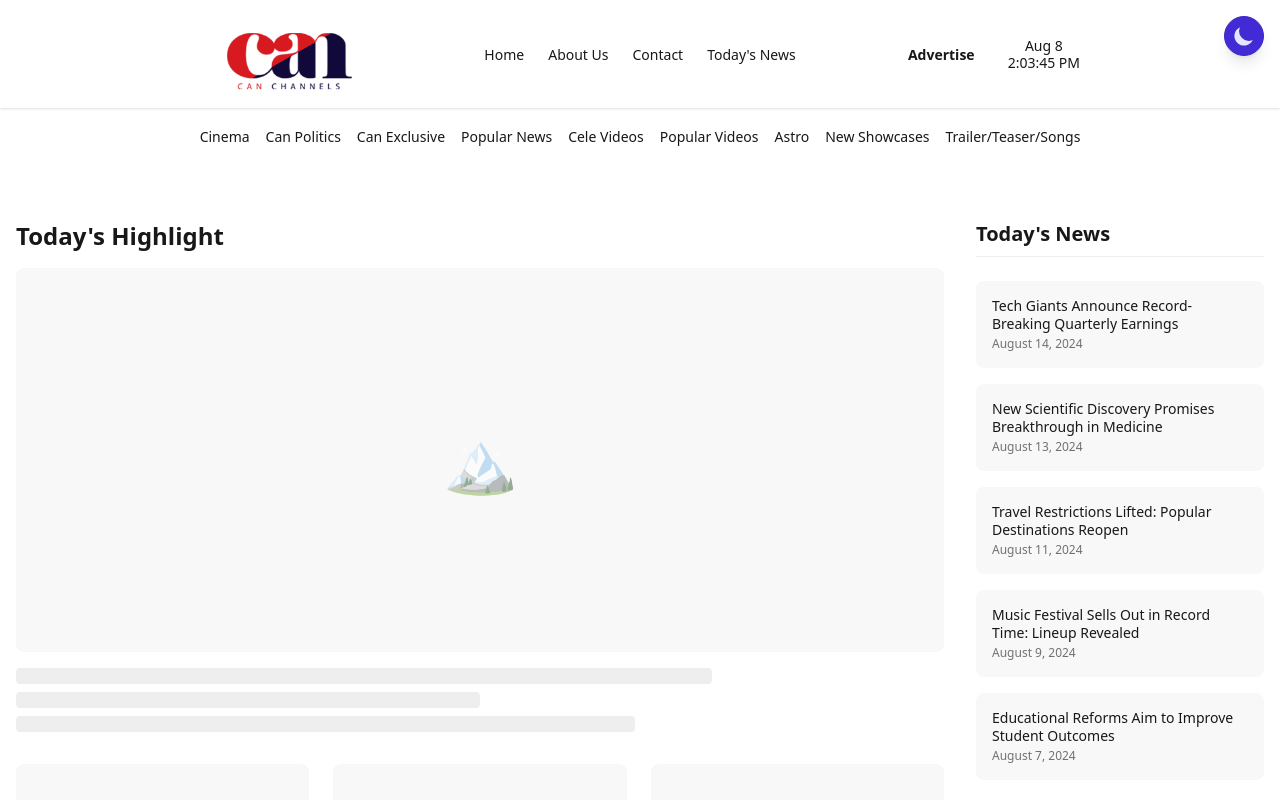
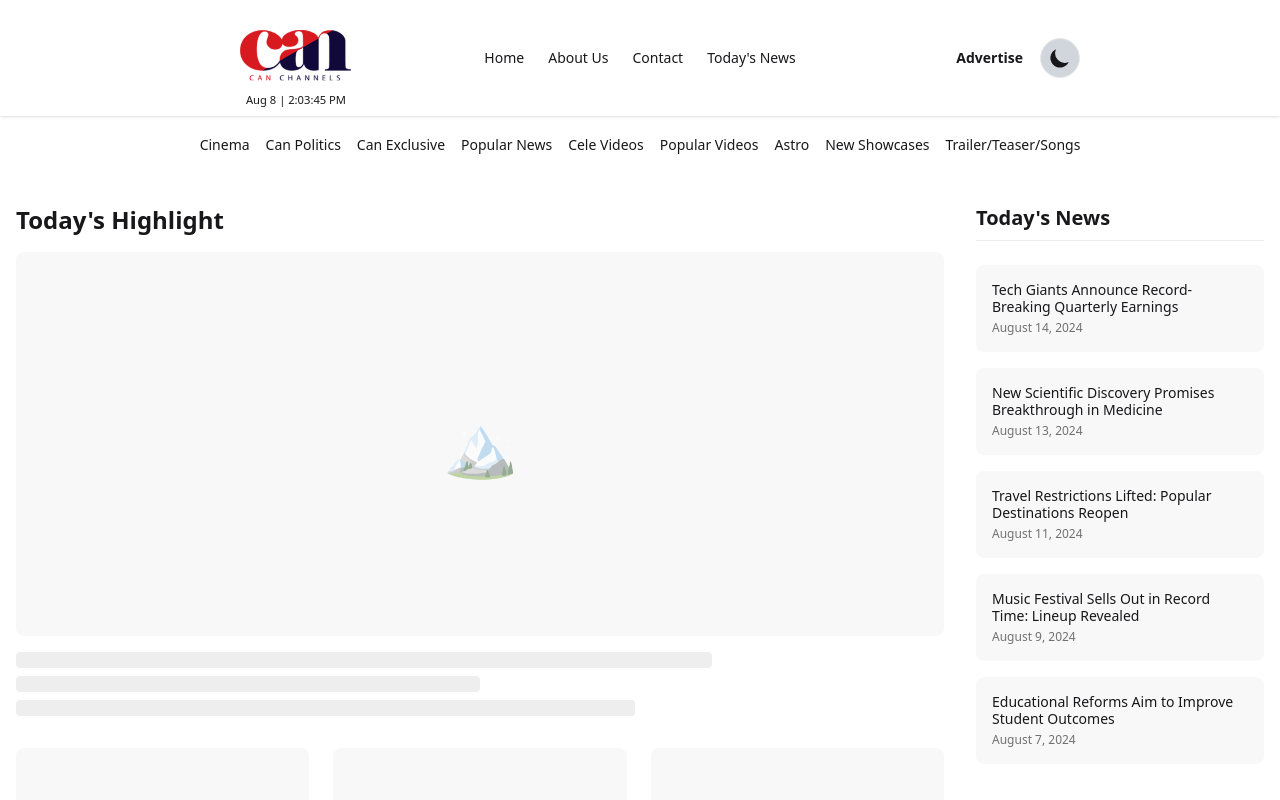
Before and after one commit to Ryphtech/canchannels, a React (Vite) app: page / in a window 1280 px wide. Shown: the top 800 px of the page. Built offline with nearby package versions, Linux system fonts and the light colour scheme.

Commit message:
updated theme position and header

```diff
--- a/src/components/Header/Header.jsx
+++ b/src/components/Header/Header.jsx
@@ -21,6 +21,25 @@ const Header = () => {
 
   // Format time as HH:MM:SS AM/PM
   const formattedTime = currentDateTime.toLocaleTimeString();
+
+  const [theme, setTheme] = useState('light')
+
+    // Check for saved theme preference or default to light mode
+    useEffect(() => {
+      const savedTheme = localStorage.getItem('theme') || 'light'
+      setTheme(savedTheme)
+      // Apply theme to document element
+      document.documentElement.setAttribute('data-theme', savedTheme)
+    }, [])
+
+  // Toggle theme function
+  const toggleTheme = () => {
+    const newTheme = theme === 'light' ? 'dark' : 'light'
+    setTheme(newTheme)
+    // Apply theme to document element
+    document.documentElement.setAttribute('data-theme', newTheme)
+    localStorage.setItem('theme', newTheme)
+  }
   return (
     <div>
       <div className="navbar bg-base-100 shadow-sm md:px-20 lg:px-50">
@@ -62,7 +81,10 @@ const Header = () => {
             </ul>
           </div>
           <div>
-          <img src={logo_small} className="w-35 md:w-45 rounded bg-transparent dark:bg-white " alt="logo" />
+          <div className="ml-4 text-center text-sm leading-tight">
+          <img src={logo_small} className="w-35 md:w-40 rounded bg-transparent" alt="logo" />
+            <div><small>{formattedDate} | {formattedTime}</small></div>
+          </div>
           {/* <a className="btn btn-ghost text-xl">Can Channels</a> */}
           </div>
         </div>
@@ -84,10 +106,21 @@ const Header = () => {
         </div>
         <div className="navbar-end">
           <a className="btn btn-ghost">Advertise</a>
-          <div className="ml-4 text-center text-sm leading-tight">
-            <div>{formattedDate}</div>
-            <div>{formattedTime}</div>
-          </div>
+          <button
+          onClick={toggleTheme}
+          className="btn btn-circle bg-gray-300"
+          aria-label="Toggle theme"
+        >
+          {theme === 'dark' ? (
+            <svg className="w-6 h-6 text-black" fill="currentColor" viewBox="0 0 20 20">
+              <path fillRule="evenodd" d="M10 2a1 1 0 011 1v1a1 1 0 11-2 0V3a1 1 0 011-1zm4 8a4 4 0 11-8 0 4 4 0 018 0zm-.464 4.95l.707.707a1 1 0 001.414-1.414l-.707-.707a1 1 0 00-1.414 1.414zm2.12-10.607a1 1 0 010 1.414l-.706.707a1 1 0 11-1.414-1.414l.707-.707a1 1 0 011.414 0zM17 11a1 1 0 100-2h-1a1 1 0 100 2h1zm-7 4a1 1 0 011 1v1a1 1 0 11-2 0v-1a1 1 0 011-1zM5.05 6.464A1 1 0 106.465 5.05l-.708-.707a1 1 0 00-1.414 1.414l.707.707zm1.414 8.486l-.707.707a1 1 0 01-1.414-1.414l.707-.707a1 1 0 011.414 1.414zM4 11a1 1 0 100-2H3a1 1 0 000 2h1z" clipRule="evenodd" />
+            </svg>
+          ) : (
+            <svg className="w-6 h-6" fill="currentColor" viewBox="0 0 20 20">
+              <path d="M17.293 13.293A8 8 0 016.707 2.707a8.001 8.001 0 1010.586 10.586z" />
+            </svg>
+          )}
+        </button>
         </div>
       </div>
 
--- a/src/sections/Hero/Hero.jsx
+++ b/src/sections/Hero/Hero.jsx
@@ -1,24 +1,7 @@
-import React, { useState, useEffect } from 'react'
+import React from 'react'
 
 const Hero = () => {
-  const [theme, setTheme] = useState('light')
 
-  // Check for saved theme preference or default to light mode
-  useEffect(() => {
-    const savedTheme = localStorage.getItem('theme') || 'light'
-    setTheme(savedTheme)
-    // Apply theme to document element
-    document.documentElement.setAttribute('data-theme', savedTheme)
-  }, [])
-
-  // Toggle theme function
-  const toggleTheme = () => {
-    const newTheme = theme === 'light' ? 'dark' : 'light'
-    setTheme(newTheme)
-    // Apply theme to document element
-    document.documentElement.setAttribute('data-theme', newTheme)
-    localStorage.setItem('theme', newTheme)
-  }
 
   const secondaryArticles = [
     {
@@ -67,25 +50,7 @@ const Hero = () => {
   ]
 
   return (
-    <div data-theme={theme} className="max-w-7xl mx-auto px-4 py-8 bg-base-100 min-h-screen transition-colors duration-300">
-      {/* Theme Toggle Button */}
-      <div className="flex justify-end mb-6">
-        <button
-          onClick={toggleTheme}
-          className="fixed top-4 right-4 z-50 btn btn-circle btn-primary shadow-lg"
-          aria-label="Toggle theme"
-        >
-          {theme === 'dark' ? (
-            <svg className="w-6 h-6" fill="currentColor" viewBox="0 0 20 20">
-              <path fillRule="evenodd" d="M10 2a1 1 0 011 1v1a1 1 0 11-2 0V3a1 1 0 011-1zm4 8a4 4 0 11-8 0 4 4 0 018 0zm-.464 4.95l.707.707a1 1 0 001.414-1.414l-.707-.707a1 1 0 00-1.414 1.414zm2.12-10.607a1 1 0 010 1.414l-.706.707a1 1 0 11-1.414-1.414l.707-.707a1 1 0 011.414 0zM17 11a1 1 0 100-2h-1a1 1 0 100 2h1zm-7 4a1 1 0 011 1v1a1 1 0 11-2 0v-1a1 1 0 011-1zM5.05 6.464A1 1 0 106.465 5.05l-.708-.707a1 1 0 00-1.414 1.414l.707.707zm1.414 8.486l-.707.707a1 1 0 01-1.414-1.414l.707-.707a1 1 0 011.414 1.414zM4 11a1 1 0 100-2H3a1 1 0 000 2h1z" clipRule="evenodd" />
-            </svg>
-          ) : (
-            <svg className="w-6 h-6" fill="currentColor" viewBox="0 0 20 20">
-              <path d="M17.293 13.293A8 8 0 016.707 2.707a8.001 8.001 0 1010.586 10.586z" />
-            </svg>
-          )}
-        </button>
-      </div>
+    <div  className="max-w-7xl mx-auto px-4 py-8 bg-base-100 min-h-screen transition-colors duration-300">
 
       <div className="grid grid-cols-1 lg:grid-cols-4 gap-8">
         {/* Main Content Column */}
```
